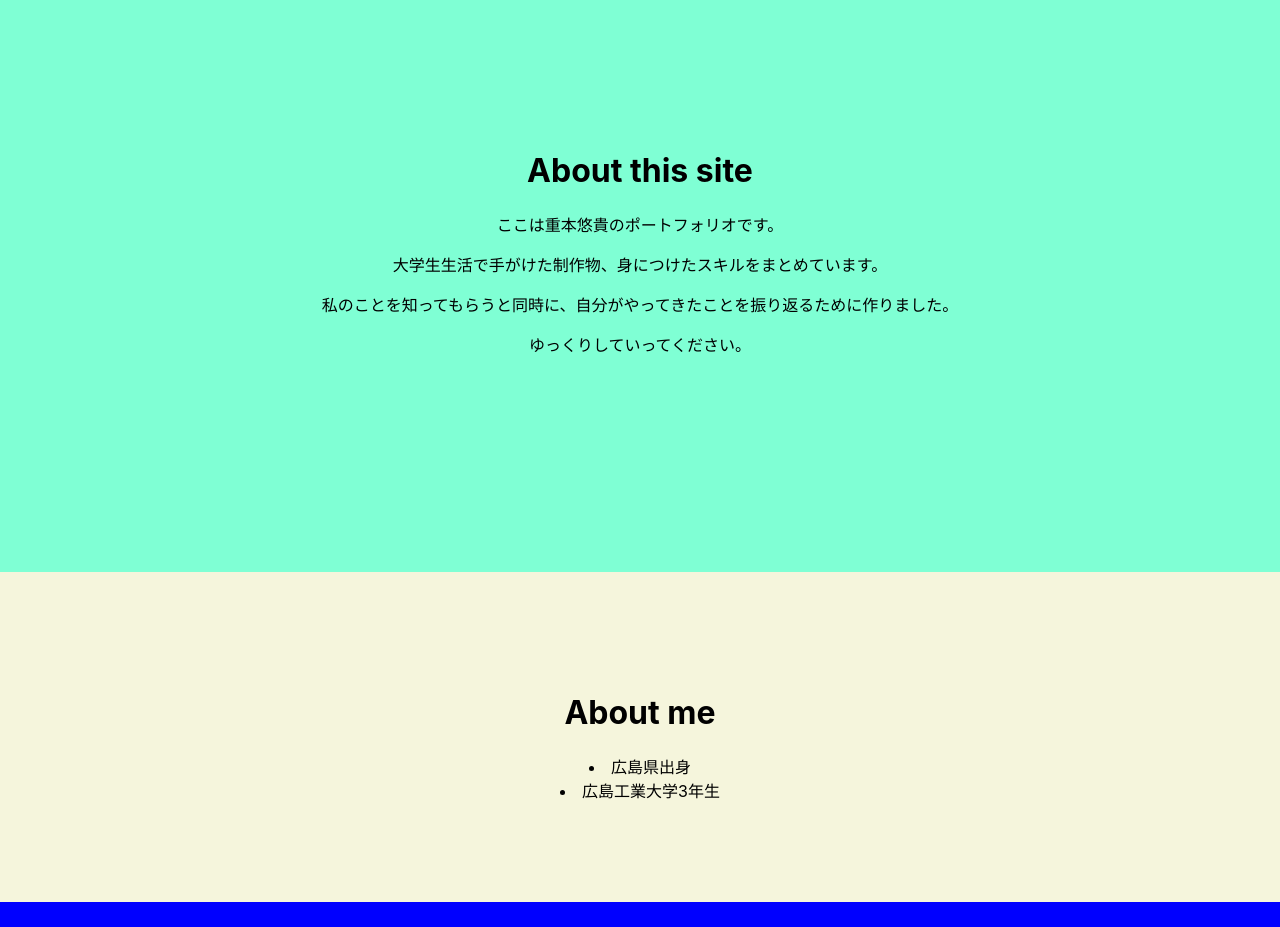
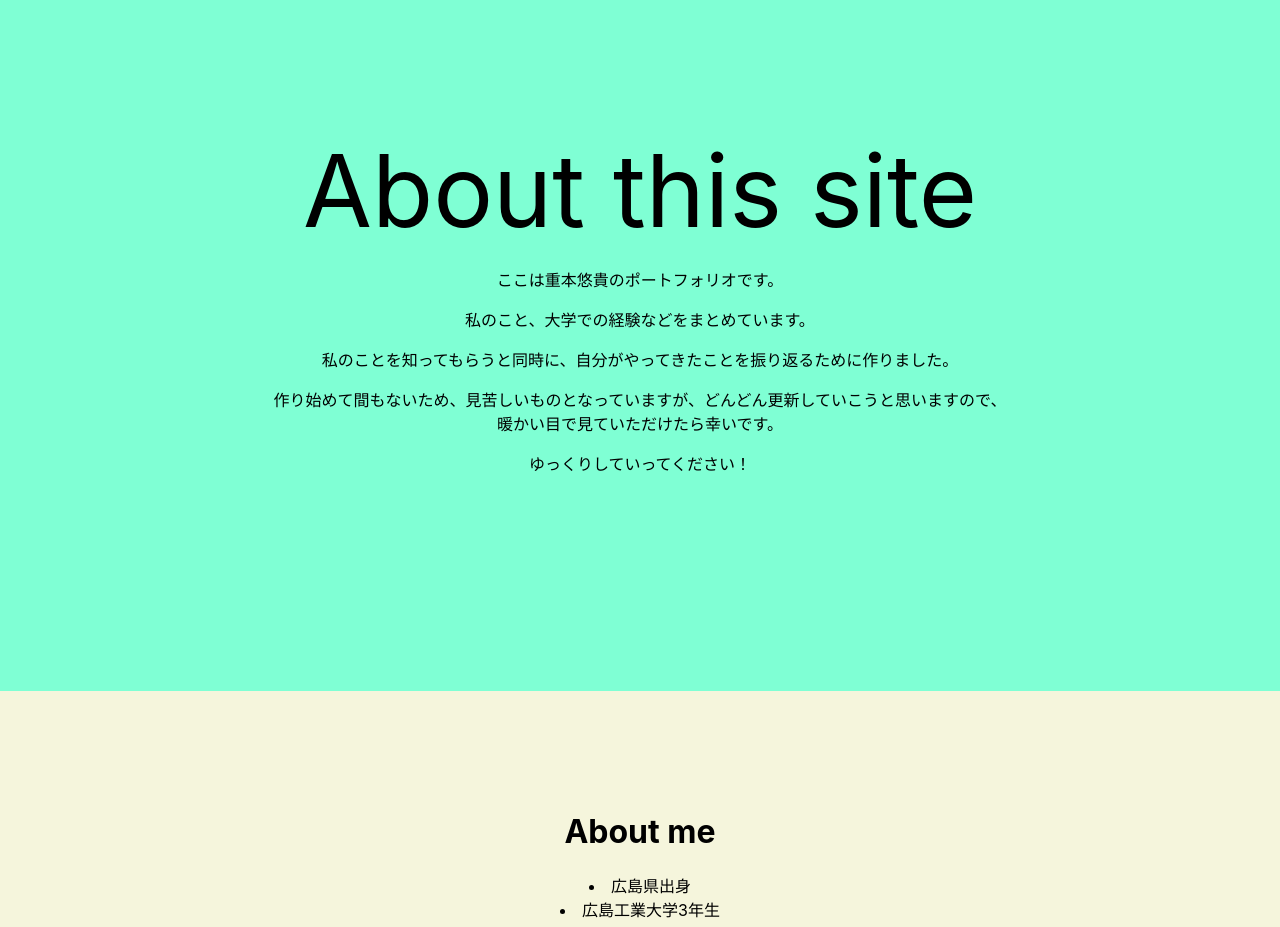
Before and after one commit to BM20053/portfolio, a React (Create React App) app: page / in a window 1280 px wide. Shown: the part 1340-2267 px from the top of the page. Built offline with nearby package versions, Linux system fonts and the light colour scheme.

Commit message:
微修正

```diff
--- a/src/component/pages/about.js
+++ b/src/component/pages/about.js
@@ -4,11 +4,12 @@ import './page.css';
 const About = () => {
     return(
         <div className="about">
-            <h1>About this site</h1>
+            <div className='title'>About this site</div>
             <p>ここは重本悠貴のポートフォリオです。</p>
-            <p>大学生生活で手がけた制作物、身につけたスキルをまとめています。</p>
+            <p>私のこと、大学での経験などをまとめています。</p>
             <p>私のことを知ってもらうと同時に、自分がやってきたことを振り返るために作りました。</p>
-            <p>ゆっくりしていってください。</p>
+            <p>作り始めて間もないため、見苦しいものとなっていますが、どんどん更新していこうと思いますので、<br></br>暖かい目で見ていただけたら幸いです。</p>
+            <p>ゆっくりしていってください！</p>
 
 
             </div>
```
